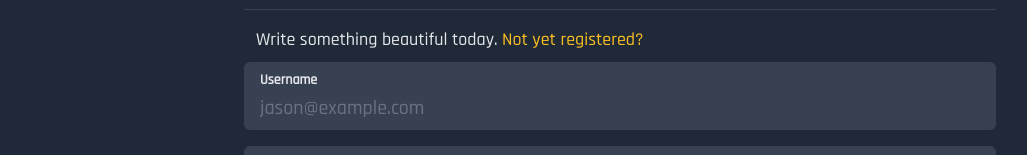
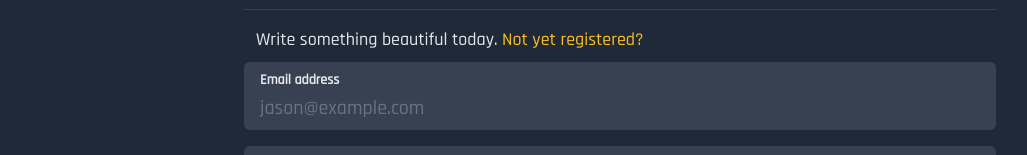
Before and after one commit to cbillowes/liquid-red-poetry, a React (Create React App) app in the folder app/: page /signin in a window 1280 px wide. Shown: the part 158-313 px from the top of the page, without its empty margins (20-1047 px from the left). Built offline with nearby package versions, Linux system fonts and the light colour scheme; no server answers.

Commit message:
Fixes with Sign up flow

```diff
--- a/app/src/firebase/auth.js
+++ b/app/src/firebase/auth.js
@@ -7,11 +7,15 @@ import {
   signInWithEmailAndPassword,
 } from "firebase/auth";
 
-export const signup = async ({ displayName, email, password }) => {
+export const signup = async ({
+  displayName,
+  email,
+  password,
+}) => {
   const auth = getAuth(app);
   const resp = await createUserWithEmailAndPassword(auth, email, password);
   const user = resp.user;
-  await updateProfile(user, { displayName: displayName });
+  await updateProfile(user, { displayName });
   await createUser(user);
   return user;
 };
--- a/app/src/firebase/error.js
+++ b/app/src/firebase/error.js
@@ -6,6 +6,8 @@ const isAlreadyRegistered = (error) =>
 const isWeakPassword = (error) => error.indexOf("auth/weak-password") > -1;
 
 const isNotRegistered = (error) => error.indexOf("auth/missing-email") > -1;
+
+const isWrongPassword = (error) => error.indexOf("auth/wrong-password") > -1;
 
 const ErrorMessage = ({ children }) => (
   <span className="text-red-500 font-bold">{children}</span>
@@ -35,6 +37,13 @@ export const getErrorMessage = (exception) => {
         </ErrorMessage>
       );
 
+    if (isWrongPassword(error))
+      return (
+        <ErrorMessage>
+          Things don't seem right. Please try again.
+        </ErrorMessage>
+      )
+
     return <ErrorMessage>Oh no! Something went wrong.</ErrorMessage>;
   }
 
--- a/app/src/firebase/user.js
+++ b/app/src/firebase/user.js
@@ -9,8 +9,8 @@ export const createUser = async (user) => {
     uid: user.uid,
     email: user.email,
     displayName: user.displayName,
-    firstName: user.firstName,
-    lastName: user.lastName,
+    firstName: "",
+    lastName: "",
   };
   const pathSegments = [user.uid];
   await createDocument(path, pathSegments, userProfile);
--- a/app/src/pages/SignIn.js
+++ b/app/src/pages/SignIn.js
@@ -37,11 +37,11 @@ const SignIn = () => {
       <form className="relative" onSubmit={handleSubmit(onSubmit)}>
         <div className="m-2 mb-4">
           <Textbox
-            id="username"
+            id="email"
             type="text"
-            label="Username"
+            label="Email address"
             placeholder="jason@example.com"
-            autocomplete="username"
+            autocomplete="email"
             register={register}
           />
         </div>
```
